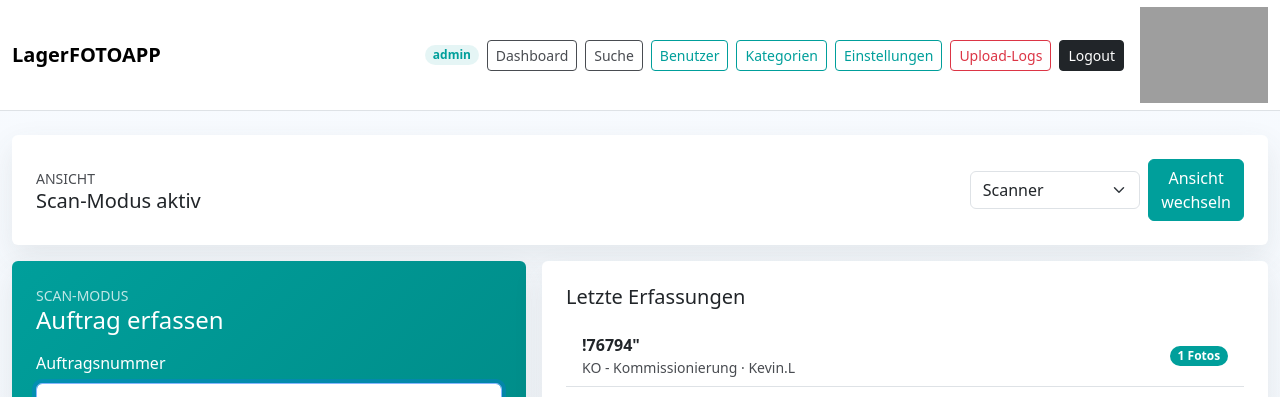
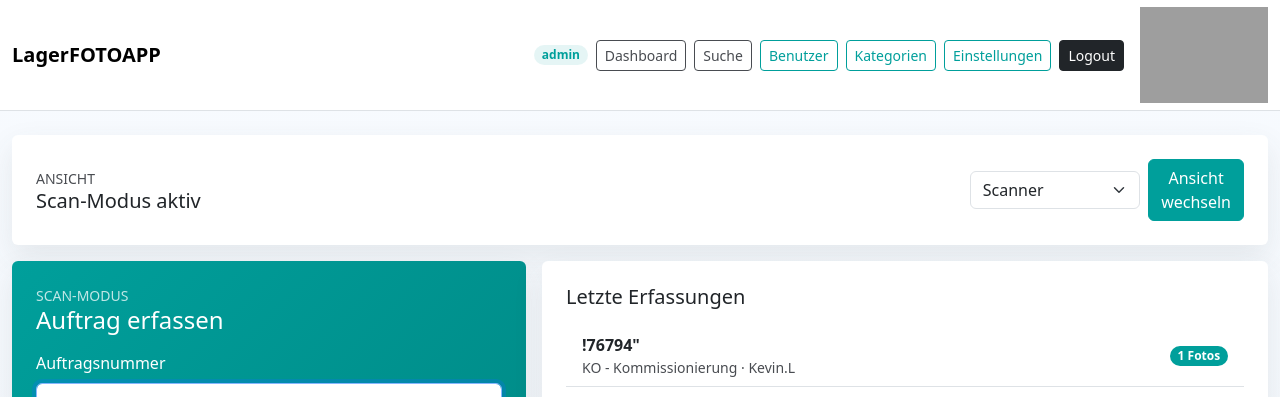
Before and after one commit to MarcelloDeMatteo/private_prj_fotoapp, a PHP site: page /index.php in a window 1280 px wide. Shown: the top 397 px of the page. Run offline with PHP 8.4, Linux system fonts and the light colour scheme; the visitor is signed in with stand-in values (Sample User, id 1); grey boxes are pictures that could not be loaded.

Commit message:
Upload Log Button in Zeile 116 in Layout.php auskommentiert und entfernt

```diff
--- a/templates/layout.php
+++ b/templates/layout.php
@@ -113,7 +113,7 @@ declare(strict_types=1);
                 <a class="btn btn-outline-primary btn-sm" href="<?= htmlspecialchars(FotoApp\route_url('admin.users'), ENT_QUOTES, 'UTF-8') ?>">Benutzer</a>
                 <a class="btn btn-outline-primary btn-sm" href="<?= htmlspecialchars(FotoApp\route_url('admin.categories'), ENT_QUOTES, 'UTF-8') ?>">Kategorien</a>
                 <a class="btn btn-outline-primary btn-sm" href="<?= htmlspecialchars(FotoApp\route_url('admin.settings'), ENT_QUOTES, 'UTF-8') ?>">Einstellungen</a>
-                <a class="btn btn-outline-danger btn-sm" href="<?= htmlspecialchars(FotoApp\route_url('admin.logs'), ENT_QUOTES, 'UTF-8') ?>">Upload-Logs</a>
+                <!-- <a class="btn btn-outline-danger btn-sm" href="<?= htmlspecialchars(FotoApp\route_url('admin.logs'), ENT_QUOTES, 'UTF-8') ?>">Upload-Logs</a> -->
                 <a class="btn btn-dark btn-sm" href="<?= htmlspecialchars(FotoApp\route_url('logout'), ENT_QUOTES, 'UTF-8') ?>">Logout</a>
             <?php endif; ?>
             <?php if (!empty($logoUrl)): ?>
```
